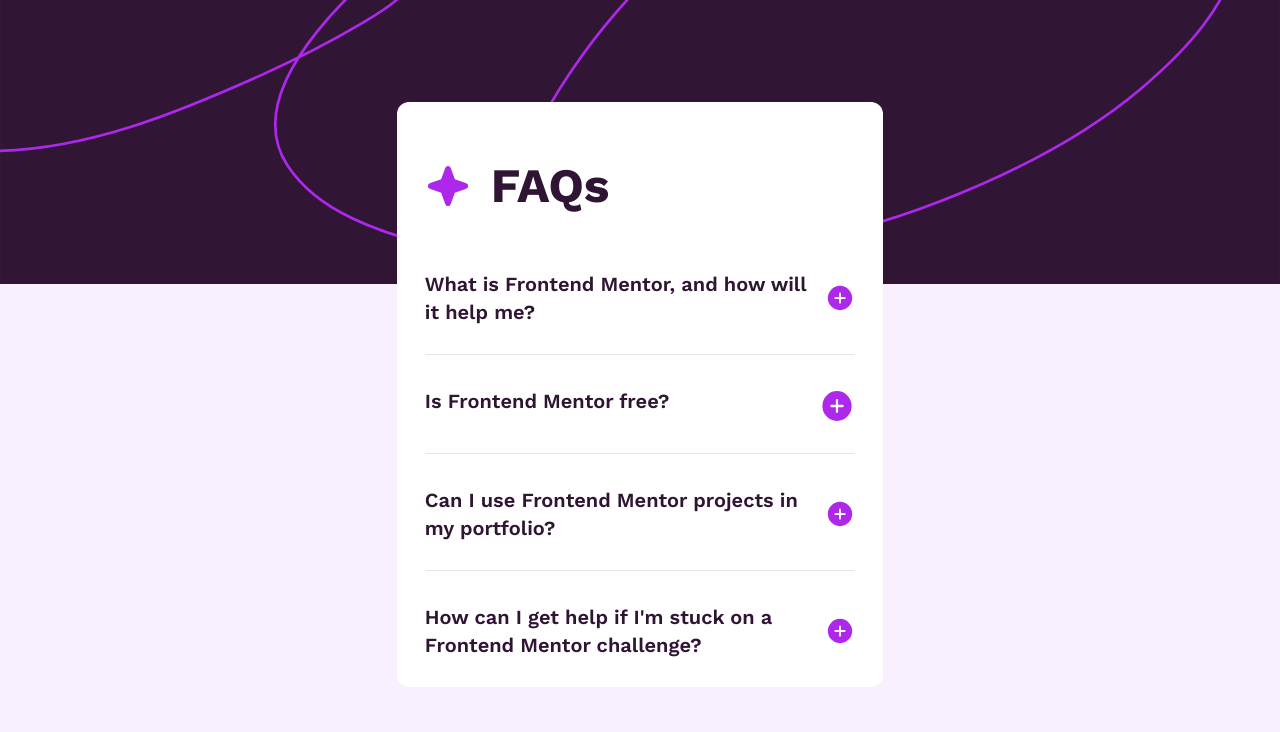
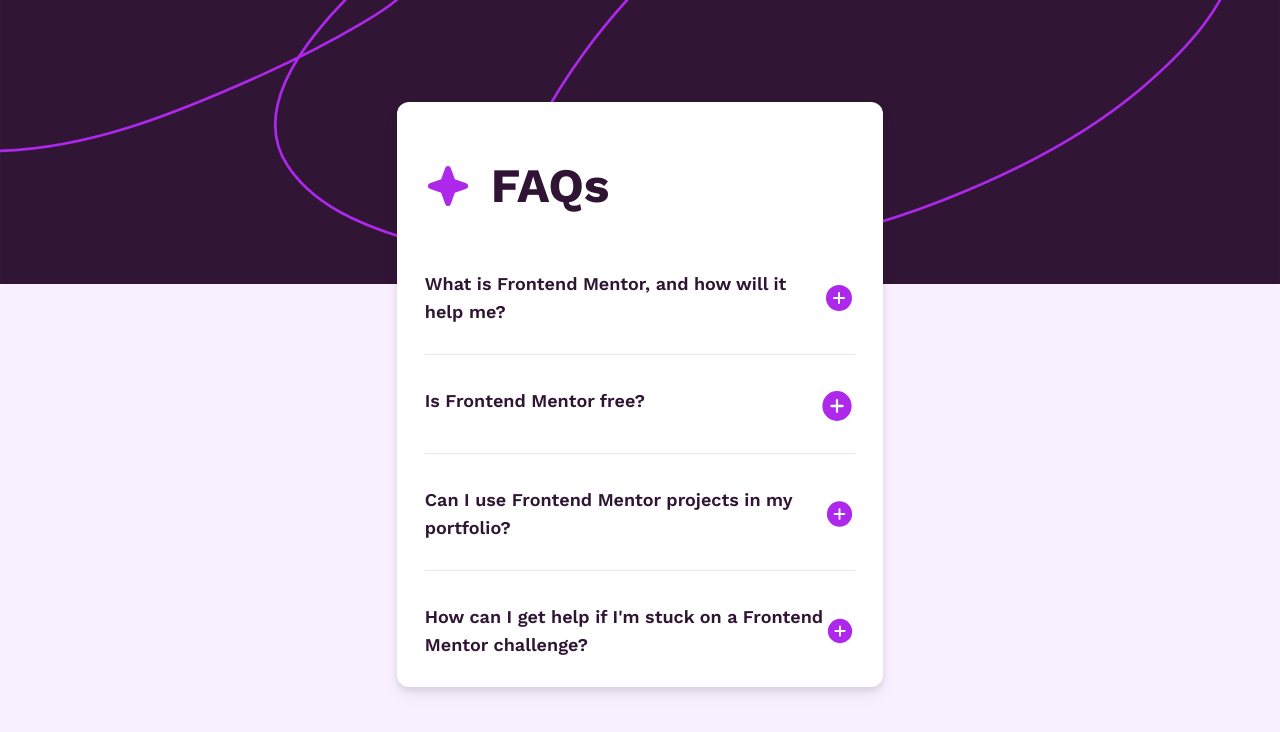
Before and after one commit to Atatra/faq-accordion, a Next.js app: page / in a window 1280 px wide. Shown: the top 732 px of the page. Built offline with nearby package versions, Linux system fonts and the light colour scheme.

Commit message:
drop shadow & fix size

```diff
--- a/src/app/page.tsx
+++ b/src/app/page.tsx
@@ -6,7 +6,8 @@
   return (
     <main className="h-screen font-workSans hero-bg py-[32%] px-[5%] sm:py-[8%] xl:px-[31%]">
 
-      <div className=" bg-white rounded-xl px-7 pt-10">
+      <div className=" bg-white rounded-xl px-7 pt-10 drop-shadow-lg">
+
 
         <span className="flex flex-row pt-5 pb-7">
           <Image src={"/images/icon-star.svg"}
--- a/src/components/QuestionAnswer.tsx
+++ b/src/components/QuestionAnswer.tsx
@@ -14,7 +14,7 @@
 	return (
 		<div className="pb-7">
 			<span className="flex flex-row justify-between mt-8" onClick={() => setReveal(!reveal)}>
-				<h2 className={"text-dark-purple font-semibold hover:text-purpl-ish text-xl"}>
+				<h2 className={"text-dark-purple font-semibold hover:text-purpl-ish text-lg"}>
 					{question}
 				</h2>
 				{!reveal ? <Image src="/images/icon-plus.svg" alt="Icon Plus" width={36} height={36} /> :
```
